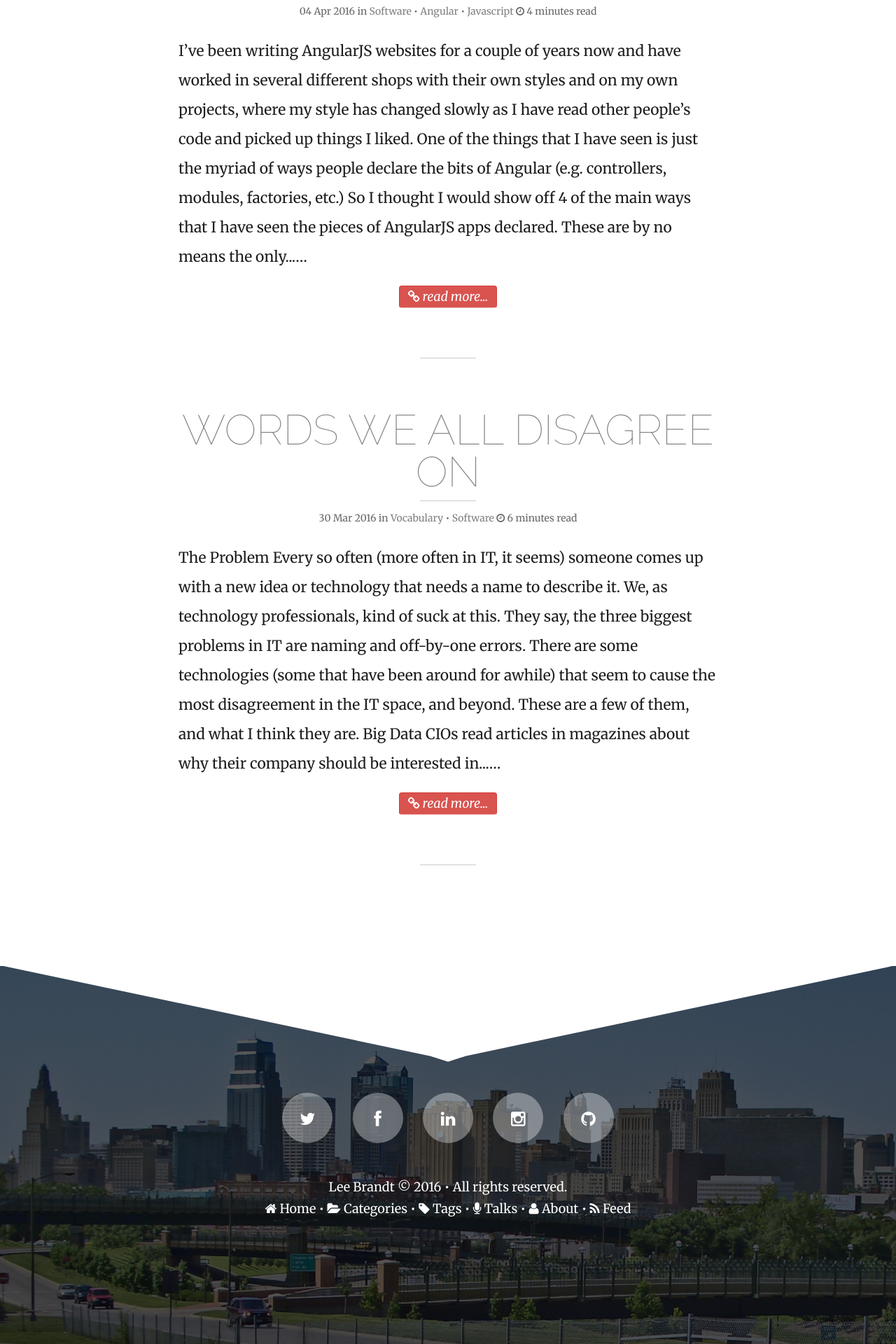
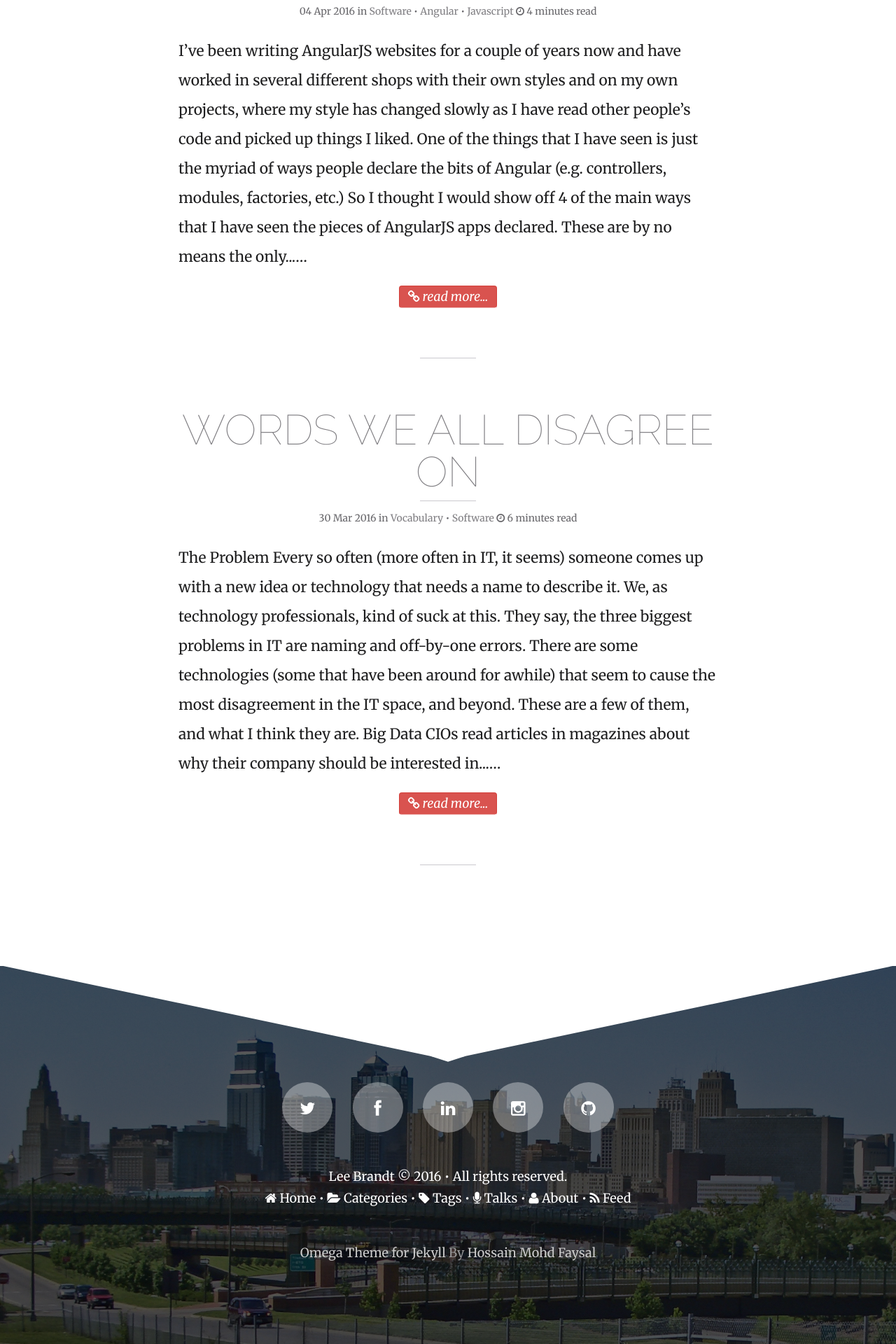
Before and after one commit to leebrandt/leebrandt.github.io, a Jekyll site: the page built from index.html, in a window 1280 px wide. Shown: the part 1476-3396 px from the top of the page at 70% size. Built offline with Jekyll 4.4.1, drawn with Linux system fonts in a browser that asks for light colours; nearby versions of some CDN libraries; comment, search, counter and statistics services are not loaded.

Commit message:
Added attribution to omega theme and HMFaysal in footer

```diff
--- a/_includes/footer.html
+++ b/_includes/footer.html
@@ -64,6 +64,7 @@
             {% endfor %}
             <li><a href="/feed.xml" title="Atom/RSS feed"><i class="icon-rss"></i> Feed</a></li>
         </ul>
+          <div class="attribution"><a href="http://www.hossainmohdfaysal.com/hmfaysal-omega-theme/">Omega Theme for Jekyll</a> By <a href="https://github.com/hmfaysal">Hossain Mohd Faysal</a></div>
         </div>
     </div>
     {% if site.animated_fins and site.triangleheader %}
--- a/assets/css/style.css
+++ b/assets/css/style.css
@@ -597,6 +597,16 @@ html {
   position: relative;
   z-index: 2;
 }
+#footer .attribution{
+  color: #999;
+}
+#footer .attribution a {
+  color: #CCC;
+}
+#footer .attribution a:hover {
+  color: #FFF;
+}
+
 /* ---------------- */
 /* THEME UTILITITES */
 /* ---------------- */
```
